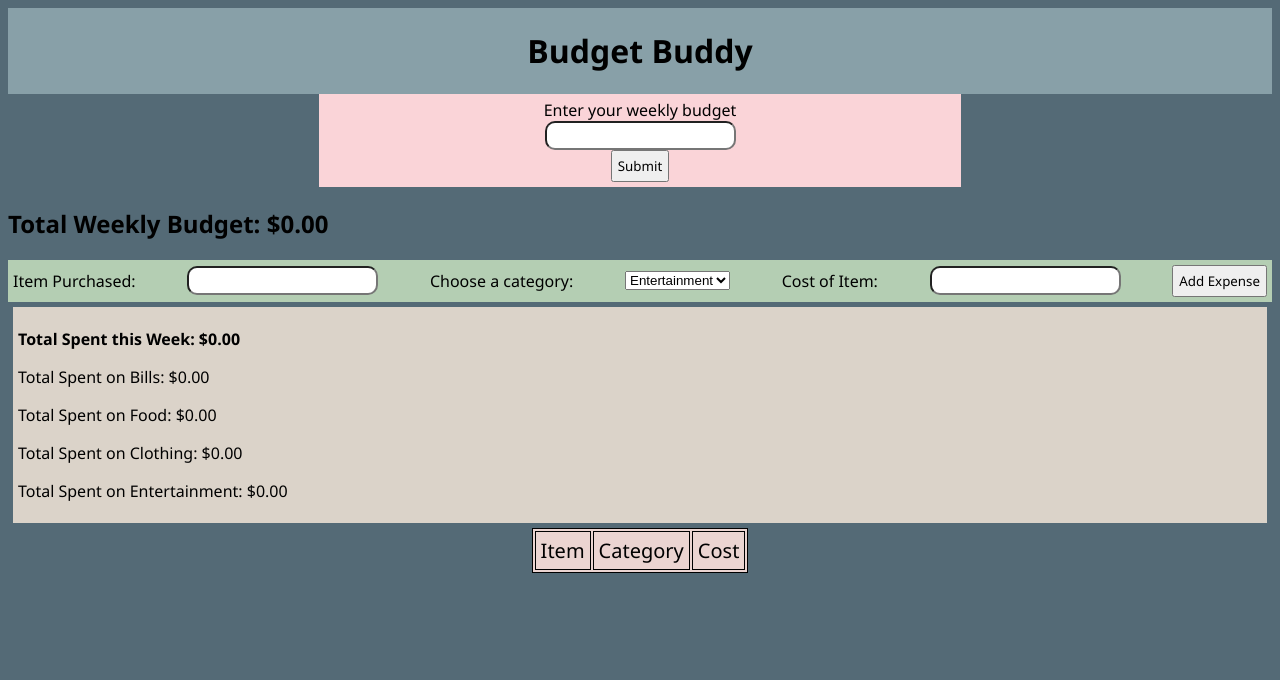
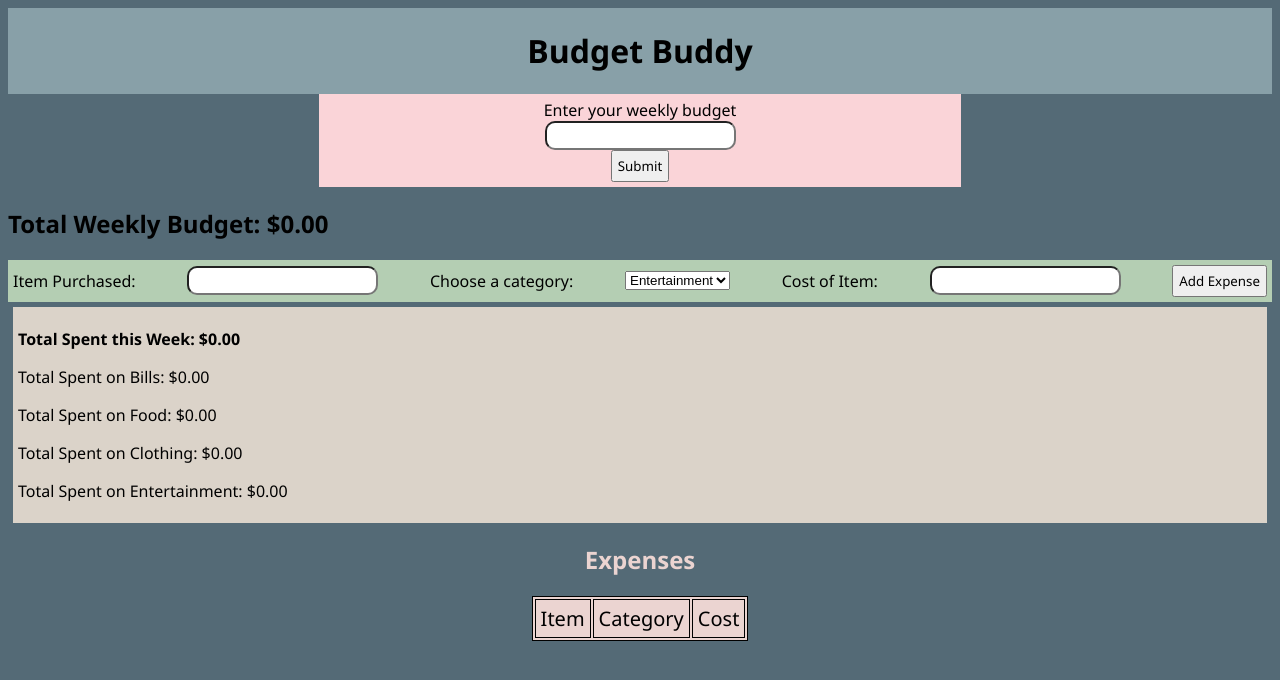
Before and after one commit to TheOtherNerd/bonus-round, a plain HTML site: page index.html in a window 1280 px wide. Drawn offline with Linux system fonts and the light colour scheme.

Commit message:
added header

```diff
--- a/index.html
+++ b/index.html
@@ -43,6 +43,7 @@
           Total Spent on Entertainment: $0.00
         </p>
       </div>
+      <h2 class="table-header">Expenses</h2>
       <table class="expenses-container"></table>
       <div class="alert-container hide">
         <div class="message-div">
--- a/styles.css
+++ b/styles.css
@@ -25,6 +25,11 @@ input {
 body {
   background-color: #546a76;
   font-family: "Segoe UI", Tahoma, Geneva, Verdana, sans-serif;
+}
+
+.table-header {
+  text-align: center;
+  color: #ebd4d1;
 }
 
 .budget-form {
```
